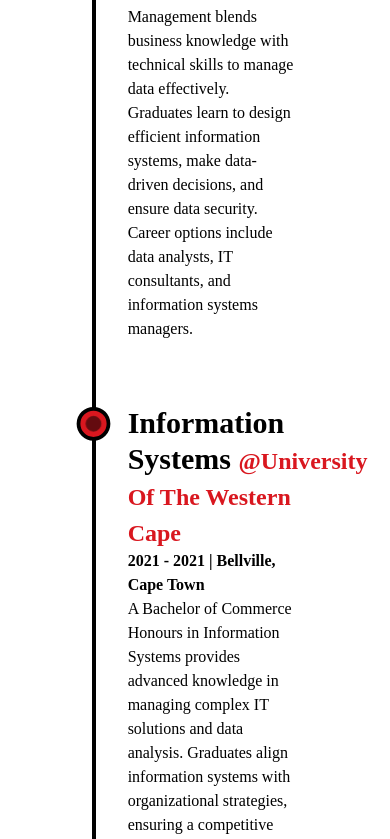
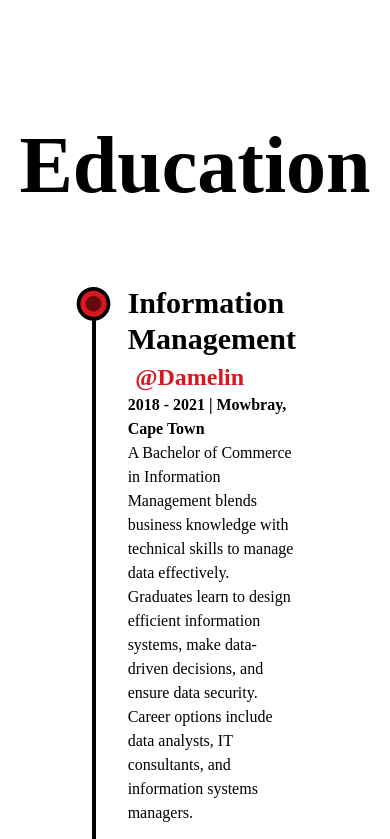
Before and after one commit to NathanDavids/PortfolioProject, a React (Vite) app: page / in a window 390 px wide. Shown: the part 3225-4064 px from the top of the page. Built offline with nearby package versions, Linux system fonts and the light colour scheme; a web font is replaced by a local one.

Commit message:
Adjusted the Responsivness

```diff
--- a/src/components/about/about.css
+++ b/src/components/about/about.css
@@ -420,10 +420,10 @@
 
 @media screen and (max-width:768px){
     #about{
-        height: 2400px;
+        height: 2500px;
     }
     #aboutContainer{
-        height: 2300px;
+        height: 2200px;
     }
 }
 
--- a/src/components/education & experience/educationandexperience.css
+++ b/src/components/education & experience/educationandexperience.css
@@ -41,9 +41,21 @@
 
 /* Media Queries */
 
+@media screen and (max-width:425px){
+    #education{
+        height: 2500px;
+        #educationandexperienceContainer{
+            height: 2300px;
+            #educationHeading{
+                font-size: 80px;
+            }
+        }
+    }
+}
+
 @media screen and (max-width:768px){
     #educationandexperience{
-        height: 2100px;
+        height: 2000px;
     }
     #educationandexperienceContainer{
         height: 2100px;
--- a/src/components/experience/experience.css
+++ b/src/components/experience/experience.css
@@ -33,12 +33,24 @@
     overflow: hidden;
 }
 
+@media screen and (max-width:425px){
+    #experience{
+        height: 2400px;
+        #experienceContainer{
+            height: 2300px;
+            #experienceHeading{
+                font-size: 80px;
+            }
+        }
+    }
+}
+
 @media screen and (max-width:768px){
     #experience{
-        height: 2800px;
+        height: 3000px;
     }
     #experienceContainer{
-        height: 2000px;
+        height: 2200px;
     }
 }
 
```
